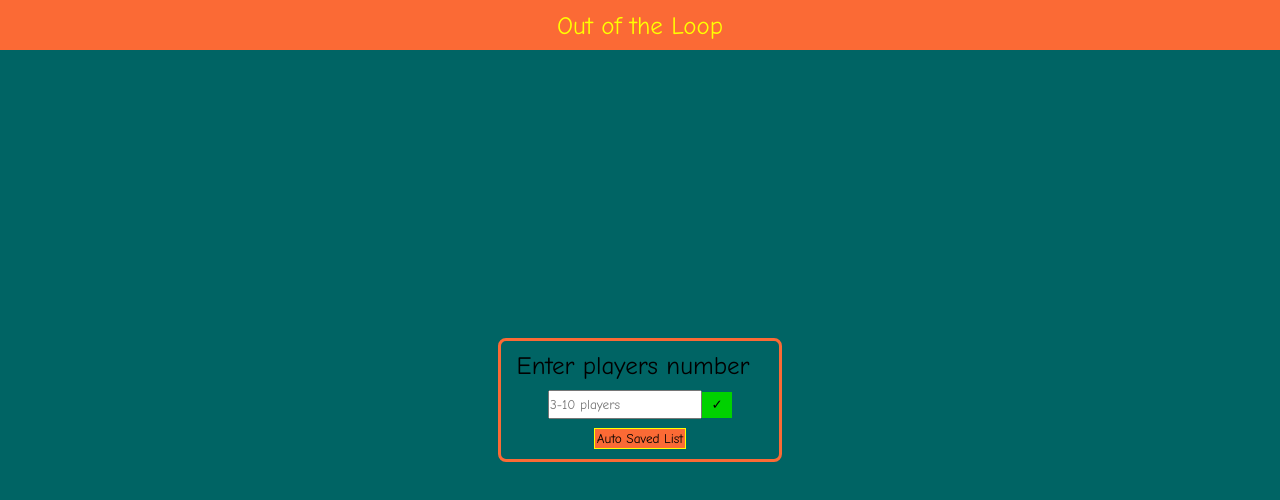
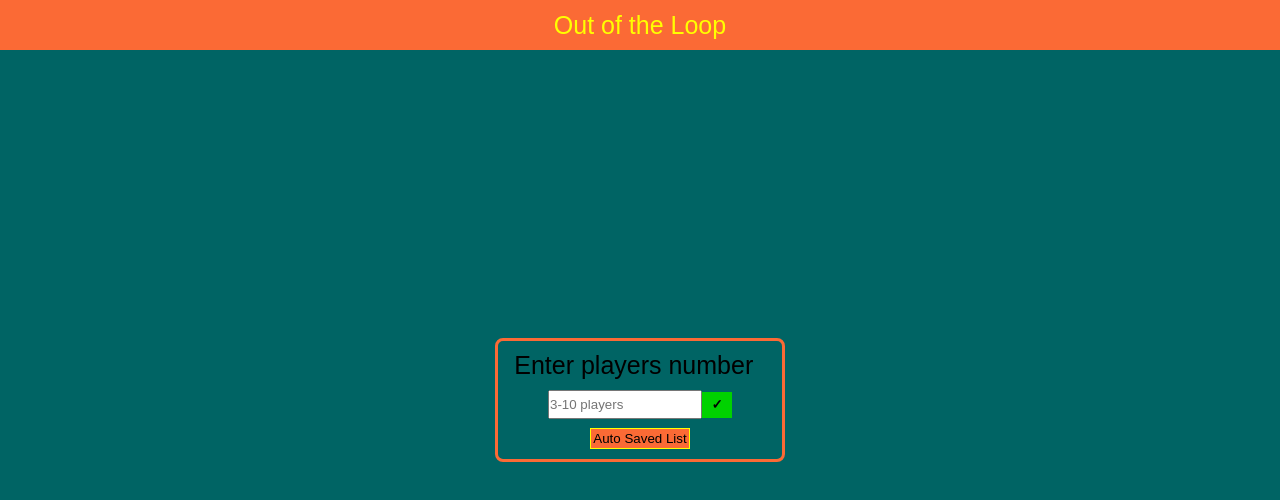
Before and after one commit to mohamedYasser-13/Out-Of-The-Loop, a plain HTML site: page index.html in a window 1280 px wide. Drawn offline with Linux system fonts and the light colour scheme.

Commit message:
Update ootl.css font

```diff
--- a/ootl.css
+++ b/ootl.css
@@ -3,7 +3,7 @@
 *{
   padding: 0;
   margin: 0;
-  font-family: 'Pacifico','Comic Sans MS', cursive, sans-serif;
+  font-family: sans-serif;
   transition: all 0.1s;
 }
 
```
